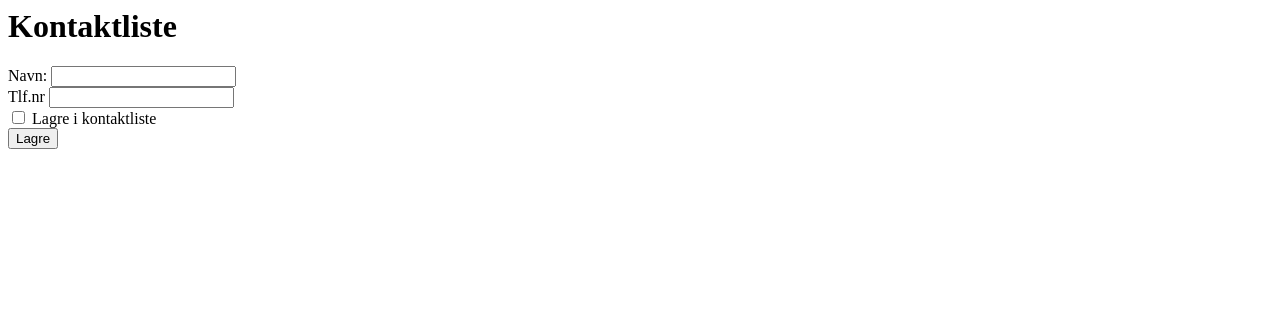
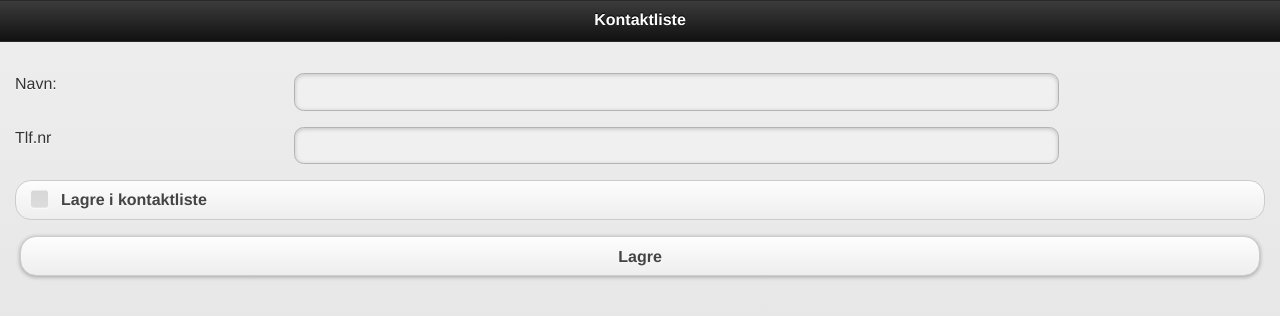
Before and after one commit to andersmartinsen/ansattliste, a plain HTML site: page www/index.html in a window 1280 px wide. Drawn offline with Linux system fonts and the light colour scheme.

Commit message:
Sjekket html i w3c validator og fjernet alle feil. Ting skal funke fint nÃ¥.

```diff
--- a/www/index.html
+++ b/www/index.html
@@ -1,20 +1,21 @@
-<!DOCTYPE>
+<!DOCTYPE html>
 <html>
 	<head>
 		<meta name="viewport" content="width=device-width, initial-scale=1.0, maximum-scale=1.0">
          <meta http-equiv="Content-type" content="text/html; charset=utf-8">
          <meta name="apple-mobile-web-app-capable" content="yes">
-         <link rel="stylesheet" href="jquery.mobile-1.0rc1.min.css" />
-         <script src="phonegap-1.0.0.js" />
+         <link rel="stylesheet" href="jquery.mobile-1.0rc1.min.css">
+         <script src="phonegap-1.0.0.js"></script>
          <script src="jquery-1.6.4.min.js"></script>
          <script src="jquery.mobile-1.0rc1.min.js"></script>
          <script src="mustache.js" type="text/javascript"></script>
          <script src="underscore-min.js" type="text/javascript"></script>
+		<title>Ansattliste</title>
     </head>
 	<body>
 		<div data-role="page">
 			<div data-role="header">
-				<h1>Kontaktliste<h1>
+				<h1>Kontaktliste</h1>
             </div>
 			<div data-role="content">
 				<form action="#" id="new-contact-form" data-ajax="false">
@@ -27,8 +28,8 @@
 						<input type="number" id="number" />
 					</div>
 					<div data-role="fieldcontain">
+						<label for="kontaktliste">Lagre i kontaktliste</label>
                         <input type="checkbox" id="kontaktliste" class="custom" />
-						<label for="kontaktliste">Lagre i kontaktliste</label>
 					</div>
 					<div data-role="fieldcontain">
 						<input type="submit" value="Lagre" />
```
